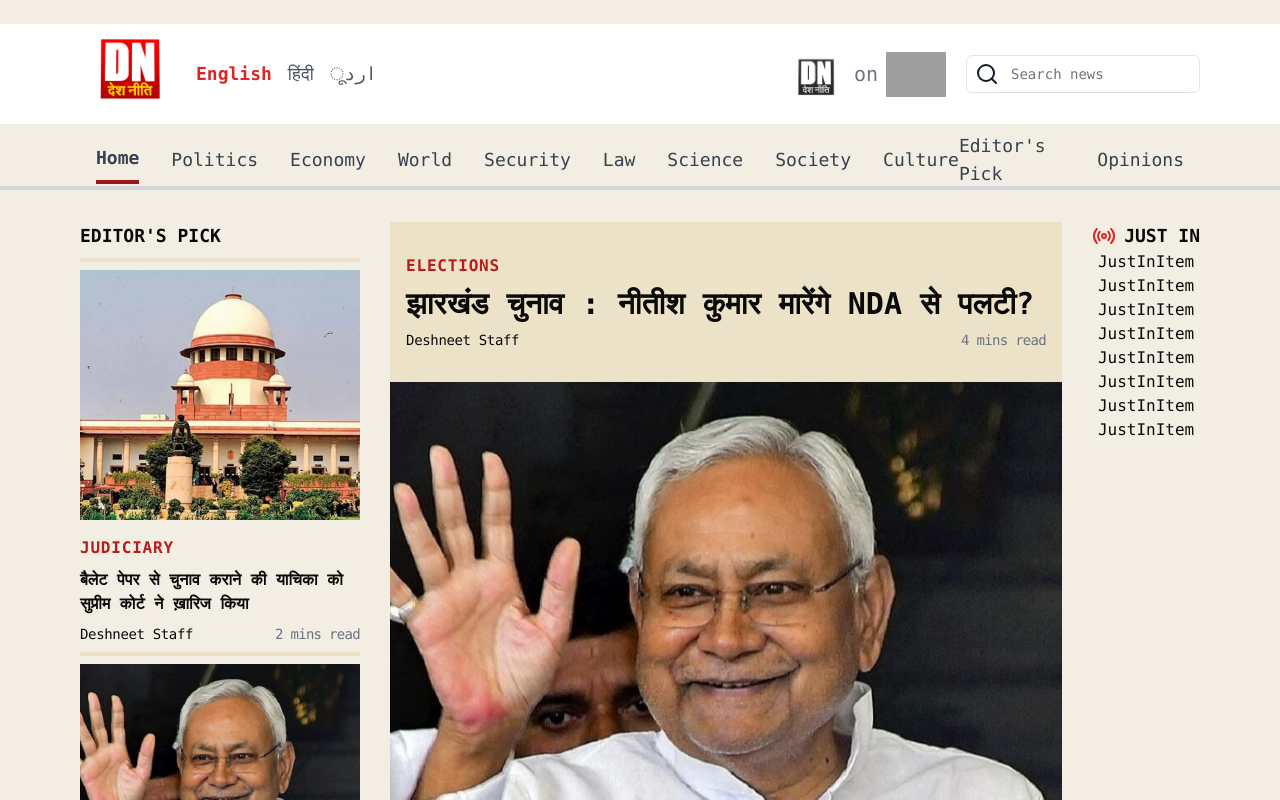
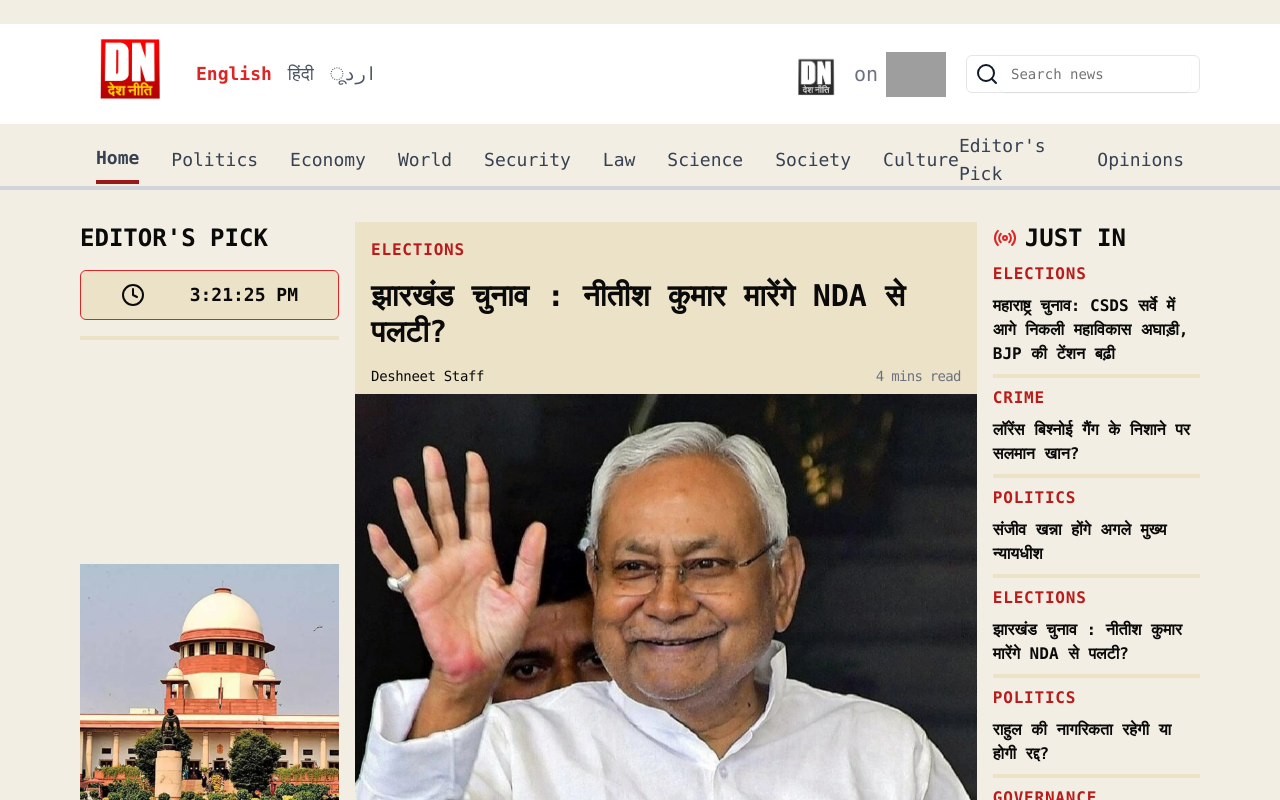
Before and after one commit to Desh-Wire/deshneeti, a Next.js app: page / in a window 1280 px wide. Shown: the top 800 px of the page. Built offline with nearby package versions, Linux system fonts and the light colour scheme; grey boxes are pictures that could not be loaded.

Commit message:
finished face section, mq's remaining

```diff
--- /dev/null
+++ b/src/components/Clock.tsx
@@ -0,0 +1,22 @@
+'use client'
+
+import { useState, useEffect } from "react";
+
+const Clock = () => {
+    const [ctime, setTime] = useState(new Date().toLocaleTimeString());
+
+    useEffect(() => {
+        const intervalId = setInterval(() => {
+            setTime(new Date().toLocaleTimeString());
+        }, 1000);
+
+        // Cleanup the interval on component unmount
+        return () => clearInterval(intervalId);
+    }, []); // Empty dependency array ensures this runs only once after the initial render
+
+    return <h1 className="text-lg font-bold">
+        {ctime}
+    </h1>;
+};
+
+export { Clock as MyClock };
--- a/src/components/Face.tsx
+++ b/src/components/Face.tsx
@@ -1,10 +1,11 @@
-import React from 'react'
+
 import { EXAMPLES } from '@/lib/example'
 import HomePageItemSmall from './HomePageItemSmall';
 import JustInItem from './JustInItem';
 import HomePageItemBig from './HomePageItemBig';
 import HomePageItemLong from './HomePageItemLong';
-import { Radio } from 'lucide-react';
+import { Clock, Radio } from 'lucide-react';
+import { MyClock } from './Clock';
 import Divider from './Divider';
 import { AppRouterInstance } from 'next/dist/shared/lib/app-router-context.shared-runtime';
 
@@ -18,16 +19,21 @@ const Face = ({ router }: { router: AppRouterInstance }) => {
     return (
         <>
             {/* Top level div */}
-            <div className='flex flex-row justify-between my-8'>
+            <div className='flex flex-row justify-between gap-x-4 my-8'>
                 {/* Editors Pick */}
-                <div className='w-[25%] flex flex-col gap-y-2'>
-                    <p className='font-extrabold text-lg capitalize'>
-                        EDITOR'S PICK
-                    </p>
-                    {/* Divider */}
-                    <Divider />
+                <div className='w-[25%] flex flex-col justify-between'>
+                    <div className='flex flex-col gap-y-4'>
+                        <p className='font-extrabold text-2xl capitalize'>
+                            EDITOR'S PICK
+                        </p>
+                        <div className='w-full h-[50px] bg-[#ece2c8] flex flex-row items-center justify-between rounded-md px-10 border-red-600 border '>
+                            <Clock className='text-lg font-bold'/>
+                            <MyClock/>
+                        </div>
+                        <Divider/>
+                    </div>
                     {/* Items */}
-                    <div className='flex flex-col gap-y-2'>
+                    <div className='flex flex-col gap-y-2 justify-between'>
                         {
                             editorsPick.map((item, index) => (
                                 <div className='flex flex-col gap-y-2' key={index}>
@@ -43,30 +49,33 @@ const Face = ({ router }: { router: AppRouterInstance }) => {
                     <div className='w-full h-[60%]'>
                         <HomePageItemBig heading={center[0].Title} category={center[0].Category} readtime={center[0].ReadTime.toString()} author={center[0].Author} image={center[0].ImagePath} router={router} />
                     </div>
-                    <Divider/>
+                    <Divider />
                     <div className='h-[40%] w-full flex flex-col gap-y-2'>
                         {
                             centerBelow.map((item, index) => (
                                 <div className='flex flex-col gap-y-2' key={index}>
-                                    <HomePageItemLong  heading={item.Title} category={item.Category} readtime={item.ReadTime.toString()} author={item.Author} image={item.ImagePath} router={router} />
-                                    <Divider/>
+                                    <HomePageItemLong heading={item.Title} category={item.Category} readtime={item.ReadTime.toString()} author={item.Author} image={item.ImagePath} router={router} />
+                                    <Divider />
                                 </div>
                             ))
                         }
                     </div>
                 </div>
                 {/* Just in */}
-                <div className='flex flex-col items-center'>
-                    <div className='flex flex-row items-center gap-x-2'>
-                        <Radio className='text-sm text-red-600' />
-                        <p className='font-extrabold text-lg capitalize'>
+                <div className='flex flex-col items-center gap-y-2 w-[20%]'>
+                    <div className='flex flex-row items-center gap-x-2 w-full'>
+                        <Radio className='text-lg text-red-600' />
+                        <p className='font-extrabold text-2xl capitalize'>
                             JUST IN
                         </p>
                     </div>
-                    <div>
+                    <div className='w-full flex flex-col gap-y-2'>
                         {
                             justIn.map((item, index) => (
-                                <JustInItem key={index} category={item.Category} title={item.Title} />
+                                <div key={index} className='flex flex-col gap-y-2'>
+                                    <JustInItem key={index} category={item.Category} title={item.Title} router={router}/>
+                                    <Divider />
+                                </div>
                             ))
                         }
                     </div>
--- a/src/components/HomePageItemBig.tsx
+++ b/src/components/HomePageItemBig.tsx
@@ -21,8 +21,8 @@ const HomePageItemBig = ({ heading, category, readtime, author, image, router }:
     }
 
     return (
-        <div className="flex flex-col justify-between gap-y-4 bg-[#ece2c8] pt-4 w-full">
-            <div className="flex flex-col justify-between gap-y-2 m-4">
+        <div className="flex flex-col gap-y-2 bg-[#ece2c8] pt-4 w-full">
+            <div className="flex flex-col justify-between gap-y-4 mx-4">
                 <p className='font-bold uppercase tracking-wider text-red-700 cursor-pointer hover:text-black' onClick={() => handeCategoryClick(category.toLowerCase())}>
                     {category}
                 </p>
@@ -41,7 +41,7 @@ const HomePageItemBig = ({ heading, category, readtime, author, image, router }:
             <img
                 src={image}
                 alt={heading}
-                className='w-full h-[560px] object-cover cursor-pointer hover:scale-105 transition-transform'
+                className='w-full h-[460px] object-cover cursor-pointer hover:scale-105 transition-transform'
                 onClick={() => handleNewsClick(heading.toLowerCase())}
             />
         </div>
--- a/src/components/HomePageItemLong.tsx
+++ b/src/components/HomePageItemLong.tsx
@@ -31,7 +31,7 @@ const HomePageItemLong = ({ heading, category, readtime, author, image, router }
                     {heading}
                 </p>
                 <p>
-                    Lorem ipsum dolor sit, amet consectetur adipisicing elit. Cumque, adipisci?
+                    Lorem ipsum dolor sit amet consectetur, adipisicing elit. Ab repellat nisi molestiae explicabo ea ipsum praesentium rem sequi temporibus neque? Aliquam minima quam repellendus numquam nesciunt vitae sit magni porro.
                 </p>
                 <div className='flex flex-row justify-between items-center'>
                     <p className="text-sm tracking-tight">
--- a/src/components/JustInItem.tsx
+++ b/src/components/JustInItem.tsx
@@ -1,13 +1,29 @@
-import React from 'react'
+import { AppRouterInstance } from 'next/dist/shared/lib/app-router-context.shared-runtime'
 
 type JustInItemProps = {
     category: string
     title: string
+    router: AppRouterInstance
 }
 
-const JustInItem = ({ category, title }: JustInItemProps) => {
+const JustInItem = ({ category, title, router }: JustInItemProps) => {
+    const handeCategoryClick = (category: string) => {
+        router.push(`/category/${category}`)
+    }
+
+    const handleNewsClick = (heading: string) => {
+        router.push(`/news/${heading}`)
+    }
+
     return (
-        <div>JustInItem</div>
+        <div className="flex flex-col justify-between gap-y-2">
+            <p className='font-bold uppercase tracking-wider text-red-700 cursor-pointer hover:text-black' onClick={() => handeCategoryClick(category.toLowerCase())}>
+                {category}
+            </p>
+            <p className='font-semibold cursor-pointer hover:text-red-700' onClick={() => handleNewsClick(title.toLowerCase())}>
+                {title}
+            </p>
+        </div>
     )
 }
 
```
